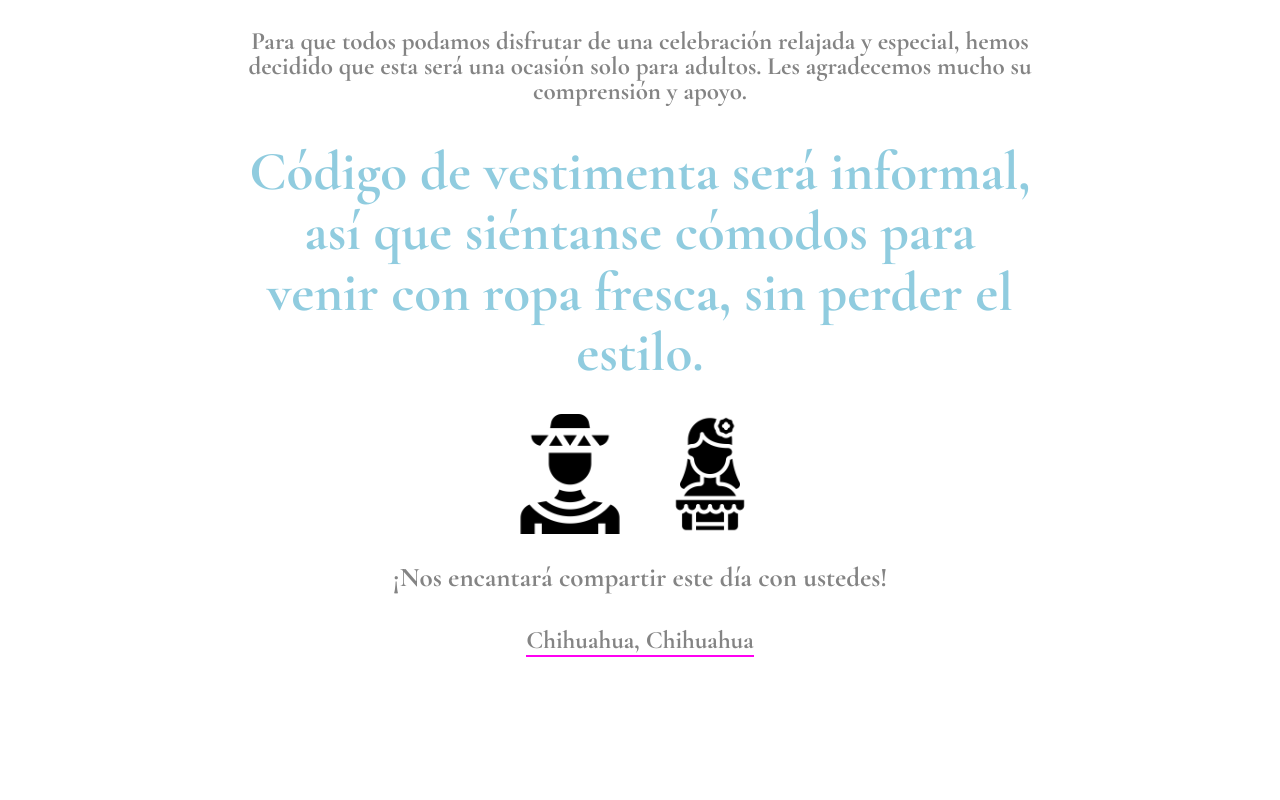
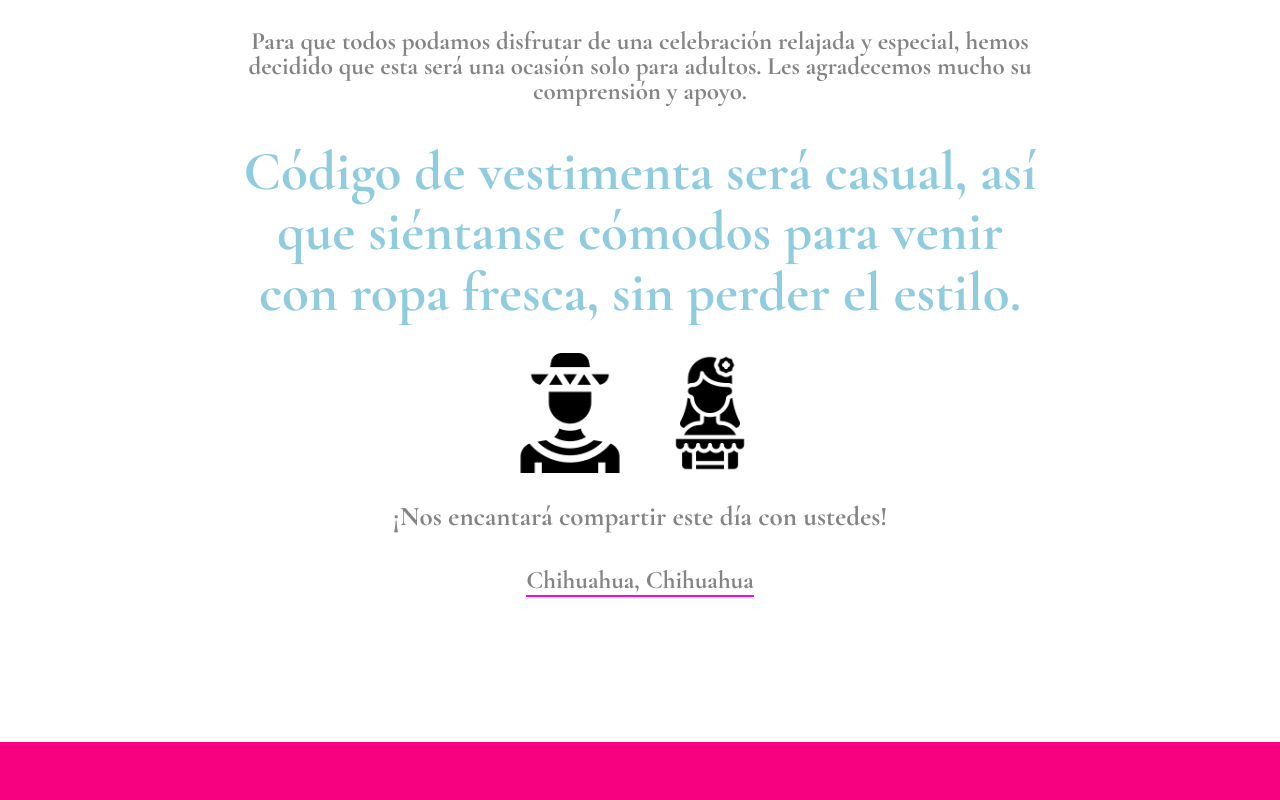
Before and after one commit to beebopcowboy/PaulinayCharlie.github.io, a website: page index.html in a window 1280 px wide. Shown: the part 2760-3560 px from the top of the page. Drawn offline with nearby package versions, Linux system fonts and the light colour scheme; some packages are replaced by stand-ins of ours; files that its build step writes are made by us from their sources; no server answers.

Commit message:
Update index.html

```diff
--- a/index.html
+++ b/index.html
@@ -143,7 +143,7 @@
 							<p><strong><p>Para que todos podamos disfrutar de una celebración relajada y especial, hemos decidido que esta será una ocasión solo para adultos.
 								Les agradecemos mucho su comprensión y apoyo.
 
-								<h2> Código de vestimenta será informal, así que siéntanse cómodos para venir con ropa fresca, sin perder el estilo.</h2>
+								<h2> Código de vestimenta será casual, así que siéntanse cómodos para venir con ropa fresca, sin perder el estilo.</h2>
 								<div class="dress-code-container">
 									<img src="images/mexican-man.png" alt="Código de vestimenta hombre">
 									<img src="images/mexican-woman.png" alt="Código de vestimenta mujer">
```
